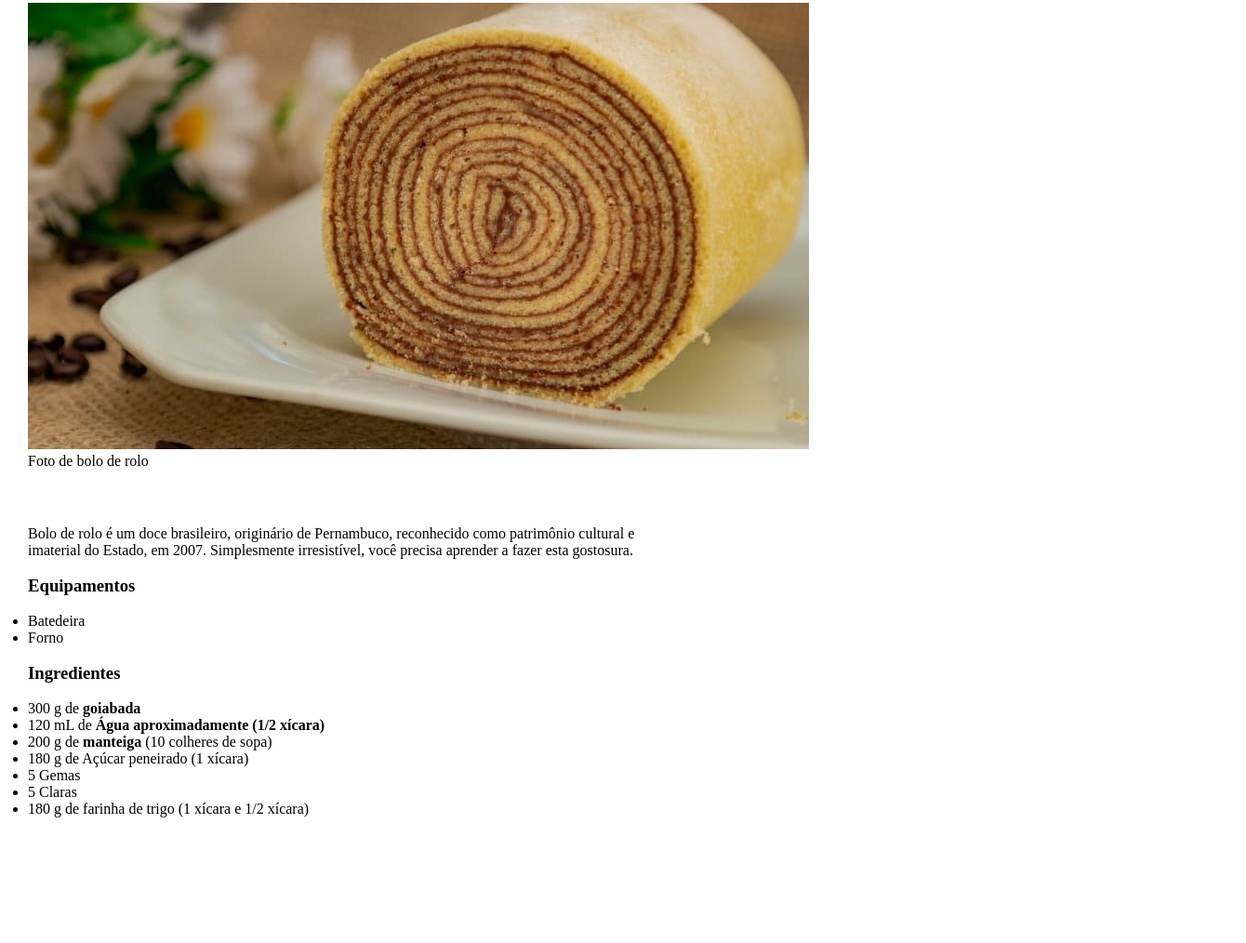
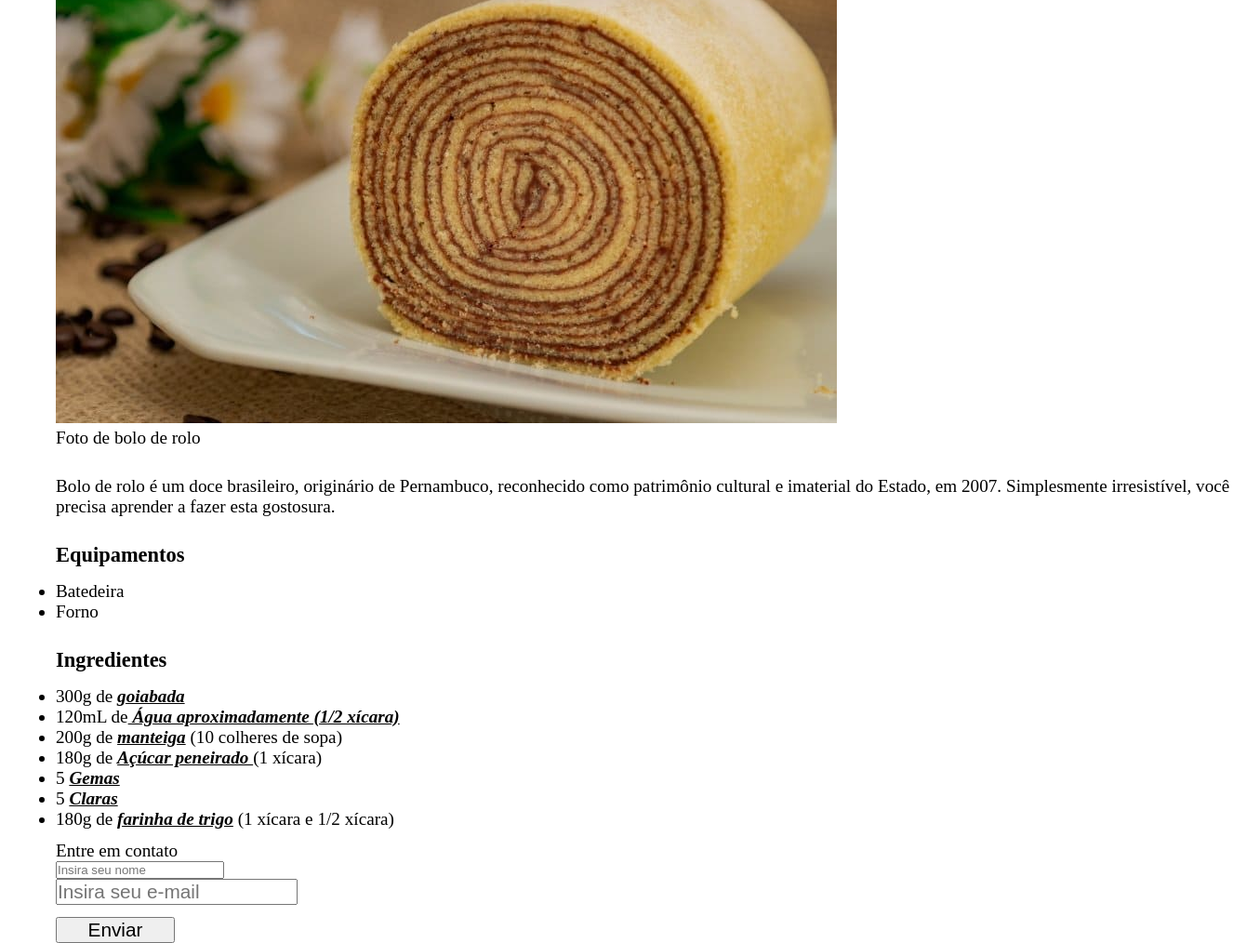
Before and after one commit to filipeleaogomes/ALPHA-CSS, a plain HTML site: page AULA -02/index.html in a window 1280 px wide. Shown: the part 105-1119 px from the top of the page at 93% size, 1340 px wide, since content can reach past the window. Before the commit the page ends 1014 px from the top, so only its background shows below. Drawn offline with Linux system fonts and the light colour scheme.

Commit message:
Changes: Editing some css

```diff
--- a/AULA -02/index.html
+++ b/AULA -02/index.html
@@ -8,39 +8,49 @@
     <title>AULA-02</title>
 </head>
 <body>
+    <header>
+        <a href="https://github.com/filipeleaogomes" target="_blank">Acesse o portifólio</a>
+    </header>
      <main>
-        <section>
-            <a href="https://github.com/filipeleaogomes" target="_blank">Acesse o portifólio</a>
-        </section>
-        <section>
+
         <figcaption>
             <img src="/ddd.jpeg" alt="foto de bolo">
             <p>Foto de bolo de rolo</p>
         </figcaption>
-        </section>
-        <section>
+
+        <section class="preparo" >
+
             <p>Bolo de rolo é um doce brasileiro, originário de Pernambuco, reconhecido como patrimônio cultural e imaterial do Estado, em 2007. Simplesmente irresistível, você precisa aprender a fazer esta gostosura. </p>
-            <br>
+
+            <div class="equipamentos">
                 <h3>Equipamentos</h3>
-            <br>
+
                 <ul>
                     <li>Batedeira</li>
                     <li>Forno</li>
                 </ul>
-            <br>
+            </div>
+            <div class="ingredientes">
                 <h3>Ingredientes</h3>
-            <br>
                 <ul>
-                <li>300 g de <span>goiabada</span></li>
-                <li>120 mL de<span> Água aproximadamente (1/2 xícara)</span>  </li>
-                <li>200 g de <span>manteiga</span>  (10 colheres de sopa)</li>
-                <li>180 g de Açúcar peneirado (1 xícara)</li>
-                <li>5 Gemas</li>
-                <li>5 Claras</li>
-                <li>180 g de farinha de trigo (1 xícara e 1/2 xícara)</li>
+                    <li>300g de <span>goiabada</span></li>
+                    <li>120mL de<span> Água aproximadamente (1/2 xícara)</span>  </li>
+                    <li>200g de <span>manteiga</span>  (10 colheres de sopa)</li>
+                    <li>180g de <span>Açúcar peneirado </span> (1 xícara)</li>
+                    <li>5 <span>Gemas</span></li>
+                    <li>5 <span>Claras</span> </li>
+                    <li>180g de <span>farinha de trigo</span> (1 xícara e 1/2 xícara)</li>
                 </ul>
 
+            </div>
 
+
+        </section>
+        <section class="contato">
+            <label for="contato" name="con">Entre em contato</label>
+            <input type="text" name="contato" id="contato" placeholder="Insira seu nome">
+            <input type="email" name="email" id="contato" placeholder="Insira seu e-mail">
+            <button type="submit">Enviar</button>
          </section>
      </main>
 </body>
--- a/AULA -02/style.css
+++ b/AULA -02/style.css
@@ -5,13 +5,17 @@
 body {
     width: 100vw;
     height: 100vh;
+    font-size: 1.2rem;
 }
-main{
-    width: 60%;
-    height: 60%;
+header{
+   height: 10vh;
+   width: 100vw;
+   text-align: center;
 }
-section{
-    padding: 30px;
+header>a{
+    width: 2vh;
+    height: 2vh;
+    padding-top: 2%;
 }
 a:hover{
     color: black;
@@ -19,11 +23,53 @@ a:hover{
 a:active{
     color: red;
 }
+main{
+    width: 100vw;
+    height: 80vh;
+    padding-left: 60px;
+
+}
+
+header, footer{
+    padding-left: 60px;
+}
+.ingredientes, .equipamentos{
+    padding-top: 1%;
+}
 
 span{
-    font-weight: bold;
+    text-decoration: underline;
+}
+.preparo, h3, .preparo>p,ul{
+    padding-top: 15px;
+}
+section span{
+    font-weight: bolder;
+    font-style: italic;
+}
+.contato{
+    padding-top: 1%;
+    display: flex;
+    flex-direction: column;
+    justify-content: center;
+    align-items: flex-start;
 }
 
 input[type="email"]{
-    color: brown;
+    width: 20%;
+    height: 20%;
+    font-size: 1.3rem;
 }
+button{
+    width: 10%;
+    height: 10%;
+    font-size: 1.3rem;
+    margin-top: 1%;
+}
+button:focus-visible{
+    outline: 2px solid yellow;
+}
+button:focus:not(:focus-visible){
+    outline: none;
+    border: 2px solid red;
+}
```
Lines whose indentation alone changed are shown as unchanged.
